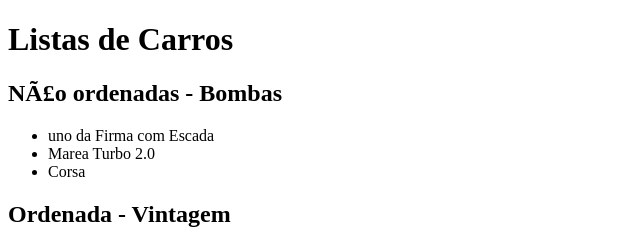
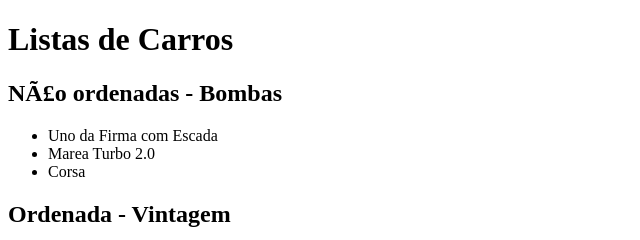
Before and after one commit to ChrSchr3/super-dev8-curso-html, a plain HTML site: page paginas/exemplo02-listas.html in a window 1280 px wide. Shown: the top 240 px of the page, 0-640 px from the left. Drawn offline with Linux system fonts and the light colour scheme.

Commit message:
Update exemplo02-listas.html

```diff
--- a/paginas/exemplo02-listas.html
+++ b/paginas/exemplo02-listas.html
@@ -12,7 +12,7 @@
 	<h2>Não ordenadas - Bombas</h2>
 	<!-- unordered list => lista nao ordenada -->
 	<ul>
-		<li>uno da Firma com Escada </li>
+		<li>Uno da Firma com Escada </li>
 		<li>Marea Turbo 2.0</li>
 		<li>Corsa</li>
 	</ul>
```
